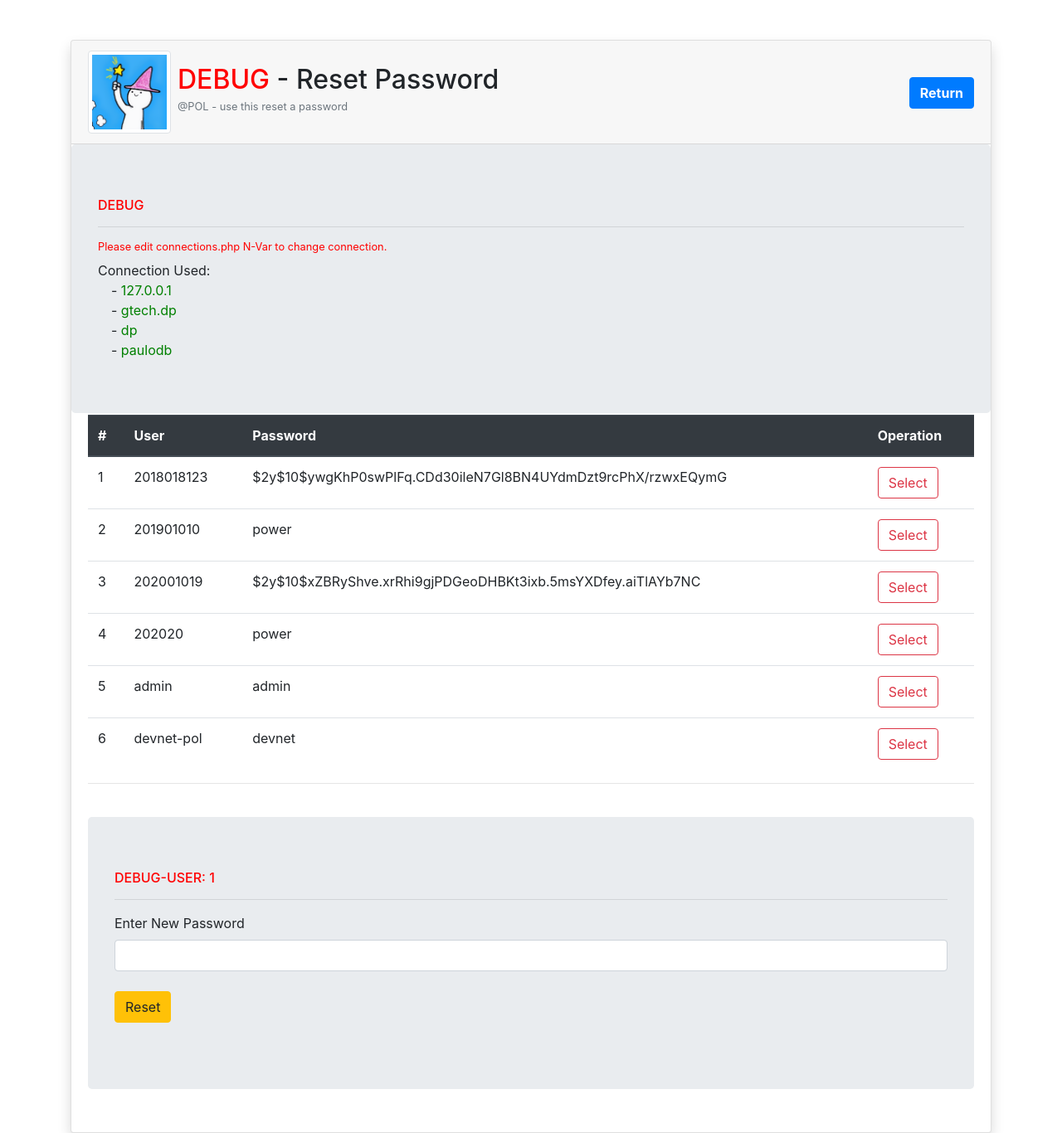
After one commit to dinogomez/eve, a PHP site: page /eve/debug-tools/debug-functions/reset-password.php?resetid=1 in a window 1280 px wide. The commit adds this page. Shown: the whole page at 83% size. Run offline with PHP 8.4, Linux system fonts and the light colour scheme; data comes from the database, SQL or seed files in the repository.

Commit message:
Added Debug Tool: Reset Password

```diff
--- /dev/null
+++ b/eve/debug-tools/debug-functions/reset-password.php
@@ -0,0 +1,168 @@
+<?php
+require_once '../../library-process/connection.php';
+
+ ?>
+<!DOCTYPE html>
+<html lang="en" dir="ltr">
+  <head>
+    <link rel="icon" href="../../library-resource/img/pol_thumbnail.png">
+
+    <meta charset="utf-8">
+    <meta name="viewport" content="width=device-width, initial-scale=1, shrink-to-fit=no">
+    <link rel="stylesheet" href="https://stackpath.bootstrapcdn.com/bootstrap/4.4.1/css/bootstrap.min.css" integrity="sha384-Vkoo8x4CGsO3+Hhxv8T/Q5PaXtkKtu6ug5TOeNV6gBiFeWPGFN9MuhOf23Q9Ifjh" crossorigin="anonymous">
+  </head>
+  <body>
+    <div class="container maindiv">
+
+      <div class="card shadow mt-5 ">
+        <div class="card-header">
+          <img src="../../library-resource/img/pol_thumbnail.png" alt="404" class="img-thumbnail rounded float-left mr-2" style="width:100px; height:100px;">
+
+          <div class="card-title ml-5 mt-3">
+            <h2 class="d-inline mt-5"><span style="color:red">DEBUG</span> - Reset Password </h2>
+
+
+            <a class="d-inline float-right font-weight-bold btn btn-primary mt-3" href="../index.php">Return</a>
+
+          </div>
+
+          <h6 class="card-subtitle mb-2 ml-3 text-muted small fontsub">@POL - use this reset a password</h6>
+
+         </div>
+         <div class="jumbotron">
+           <h6 style="color:Red">DEBUG</h6>
+           <hr>
+
+           <h6 class="small "style="color:Red">Please edit connections.php N-Var to change connection.</h6>
+
+           <span >Connection Used: </span><br>
+             <span class="ml-3">- <span style="color:green"><?php echo $_SERVER['SERVER_ADDR']; ?></span></span><br>
+             <span class="ml-3">- <span style="color:green"><?php echo $dbuser; ?></span></span><br>
+             <span class="ml-3">- <span style="color:green"><?php echo $dbpass; ?></span></span><br>
+             <span class="ml-3">- <span style="color:green"><?php echo $dbname; ?></span></span><br>
+         </div>
+        <div class="card-body">
+          <!-- <div class="row">
+              <div class="col-sm-3">
+                <p class="mt-1" style="color:red">Use Default Connection:</p>
+              </div>
+              <div class="" style="margin-left: -50px; margin-bottom: 5px;">
+                <input class="btn btn-danger mb-1"type="submit" name="connectnormal" value="connect">
+
+              </div>
+          </div>
+          <div class="row">
+              <div class="col-sm-3">
+                <p class="mt-1" style="color:red">Adjust Connection Settings:</p>
+              </div>
+              <div class="" style="margin-left: -50px; margin-bottom: 5px;">
+                  <input type="text" name="" value="" placeholder="db_name">
+                  <input type="text" name="" value="" placeholder="db_user">
+                  <input type="text" name="" value="" placeholder="db_pass">
+                  <input type="text" name="" value="" placeholder="table_name">
+                  <input class="btn btn-danger mb-1"type="submit" name="submitdebug" value="connect">
+              </div>
+          </div> -->
+
+          <div class="">
+
+
+              <table class="table" style="margin-top:-50px;">
+                <thead class="thead-dark">
+                  <tr>
+                    <th>#</th>
+                    <th>User</th>
+                    <th>Password</th>
+                    <th>Operation</th>
+                  </tr>
+                </thead>
+
+                <tbody>
+                  <?php
+
+                  $sql = "SELECT * FROM users";
+                  $result = mysqli_query($conn,$sql);
+                  $row = mysqli_fetch_array($result,MYSQLI_ASSOC);
+                  $visitCount = mysqli_num_rows($result);
+                  $rownum = 1;
+                  while($row = mysqli_fetch_array($result, MYSQLI_ASSOC)) {
+
+                    echo "<tr>
+                        <td>".$rownum."</td>
+                        <td>".$row['username']."</td>
+                        <td>".$row['password']."</td>
+                        <td>"."<form method='GET'>
+                              <input type='hidden' name='resetid' value=".$row['username'].">
+                              <input class='btn btn-outline-danger' type='submit' id='confirm' name='resetbtn' value='Select'>
+
+                            </form>"."</td></tr>";
+                    $rownum++;
+                  }
+
+
+
+                   ?>
+
+                </tbody>
+              </table>
+              <hr>
+              <br>
+
+              <div class="jumbotron">
+                <h6 style="color:Red">DEBUG-USER: <span><?php echo $_GET['resetid']; ?></span></h6>
+                <hr>
+                <form method="post">
+            <div class="form-group">
+              <label for="formGroupExampleInput">Enter New Password</label>
+              <input type="text" name="newpass" class="form-control" >
+              <input class='btn btn-warning mt-4' type='submit' id='reset' name='reset' value='Reset'>
+
+            </div>
+
+          </form>
+
+          <?php
+            $user=$_GET['resetid'];
+            if (isset($_POST['reset'])) {
+              $new_password = $_POST['newpass'];
+              $hash = password_hash($new_password, PASSWORD_DEFAULT);
+
+              $sql= "UPDATE users SET password = '$hash' WHERE username = '$user'";
+
+              $result = mysqli_query($conn,$sql);
+              echo "<meta http-equiv='refresh' content='0'>";
+
+              if ($result) {
+                  echo "<span class='font-weight-bold' style='color:green'>Password chaned for".$user."</span>";
+              } else {
+                  echo "<span class='font-weight-bold' style='color:red'>Insertion Failed: </span>"."<span class='small' >".mysqli_error($conn)."</span>";
+              }
+            }
+
+
+
+
+           ?>
+
+
+              </div>
+
+
+
+
+
+
+
+          </div>
+
+
+
+
+      </div>
+
+     <script src="https://code.jquery.com/jquery-3.4.1.slim.min.js" integrity="sha384-J6qa4849blE2+poT4WnyKhv5vZF5SrPo0iEjwBvKU7imGFAV0wwj1yYfoRSJoZ+n" crossorigin="anonymous"></script>
+     <script src="https://cdn.jsdelivr.net/npm/popper.js@1.16.0/dist/umd/popper.min.js" integrity="sha384-Q6E9RHvbIyZFJoft+2mJbHaEWldlvI9IOYy5n3zV9zzTtmI3UksdQRVvoxMfooAo" crossorigin="anonymous"></script>
+     <script src="https://stackpath.bootstrapcdn.com/bootstrap/4.4.1/js/bootstrap.min.js" integrity="sha384-wfSDF2E50Y2D1uUdj0O3uMBJnjuUD4Ih7YwaYd1iqfktj0Uod8GCExl3Og8ifwB6" crossorigin="anonymous"></script>
+  </body>
+
+</html>
```
Also changed, not shown: eve/debug-tools/debug-functions/insert-hashed-account.php (renamed from eve/debug-tools/insert-hashed-account.php, +4 -4 lines), eve/debug-tools/index.php (+32 -6 lines).
